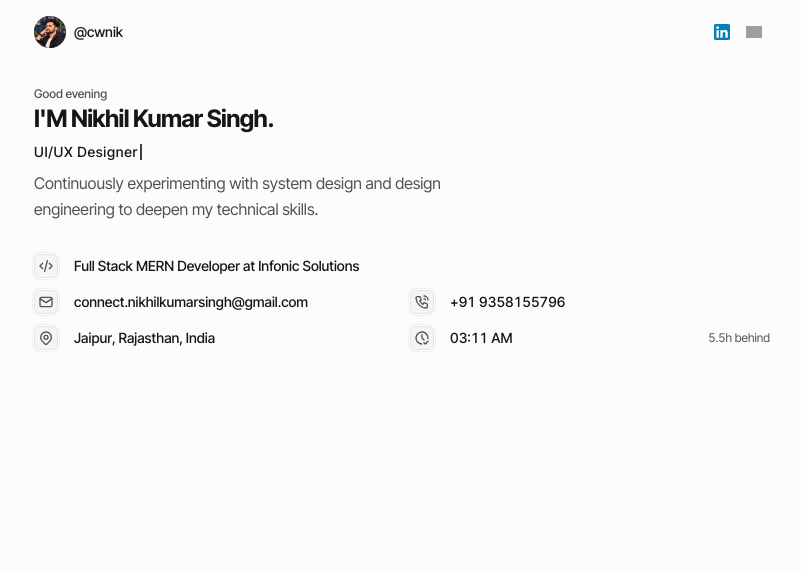
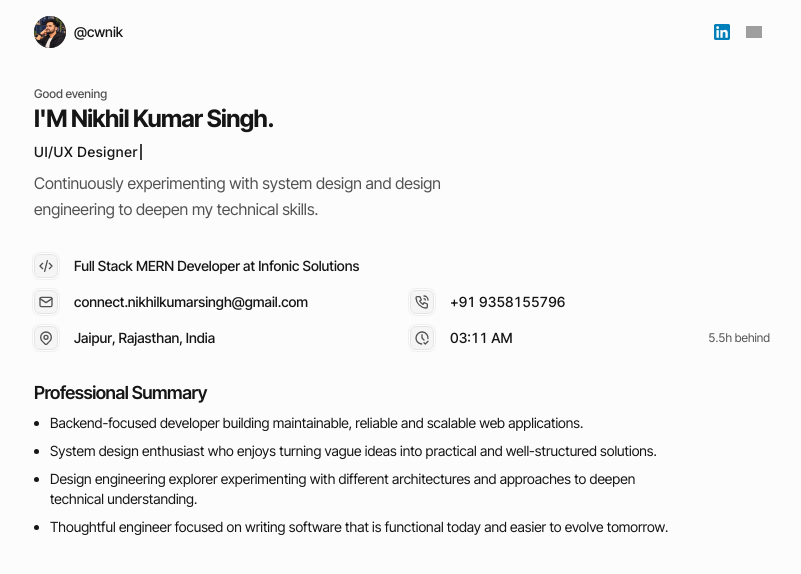
Before and after one commit to cwnik/nikhilkumarsingh.dev, a Next.js app: page / in a window 1280 px wide. Shown: the top 574 px of the page, without its empty margins (238-1039 px from the left). Built offline with nearby package versions, Linux system fonts and the light colour scheme; grey boxes are pictures that could not be loaded.

Commit message:
feat: add professional summary

```diff
--- a/app/page.tsx
+++ b/app/page.tsx
@@ -1,11 +1,13 @@
 import { Introduction } from "@/features/author/introduction";
 import { AuthorOverview } from "@/features/author/overview";
+import { ProfessionalSummary } from "@/features/author/professional-summary";
 
 export default function LandingPage() {
     return (
         <main className="flex grow flex-col">
             <Introduction />
             <AuthorOverview />
+            <ProfessionalSummary />
         </main>
     );
 }
--- a/components/ui/typography.tsx
+++ b/components/ui/typography.tsx
@@ -6,6 +6,16 @@ function Heading({ className, ...props }: ComponentProps<"h1">) {
         <h1
             data-slot="heading"
             className={cn("scroll-m-20 text-2xl/tight font-bold tracking-tight", className)}
+            {...props}
+        />
+    );
+}
+
+function Title({ className, ...props }: ComponentProps<"h2">) {
+    return (
+        <h2
+            data-slot="heading"
+            className={cn("scroll-m-20 text-lg/tight font-semibold tracking-tight", className)}
             {...props}
         />
     );
@@ -23,4 +33,4 @@ function Small({ className, ...props }: ComponentProps<"small">) {
     return <small data-slot="small" className={cn("text-xs/snug font-medium", className)} {...props} />;
 }
 
-export { Heading, Paragraph, Lead, Small };
+export { Heading, Title, Paragraph, Lead, Small };
--- a/features/author/constants/author.ts
+++ b/features/author/constants/author.ts
@@ -10,5 +10,11 @@ export const AUTHOR = {
     countryCode: "+91",
     phoneNumber: "9358155796",
     currentDesignation: "Full Stack MERN Developer",
-    currentCompany: "Infonic Solutions"
+    currentCompany: "Infonic Solutions",
+    professionalSummary: [
+        "Backend-focused developer building maintainable, reliable and scalable web applications.",
+        "System design enthusiast who enjoys turning vague ideas into practical and well-structured solutions.",
+        "Design engineering explorer experimenting with different architectures and approaches to deepen technical understanding.",
+        "Thoughtful engineer focused on writing software that is functional today and easier to evolve tomorrow."
+    ]
 };
--- /dev/null
+++ b/features/author/professional-summary.tsx
@@ -0,0 +1,21 @@
+import { Container } from "@/components/ui/container";
+import { Title } from "@/components/ui/typography";
+
+import { AUTHOR } from "./constants/author";
+
+export function ProfessionalSummary() {
+    return (
+        <section>
+            <Container className="space-y-2">
+                <Title>Professional Summary</Title>
+                <ul className="ms-4 list-disc space-y-2">
+                    {AUTHOR.professionalSummary.map((item, index) => (
+                        <li key={index} className="text-sm text-pretty">
+                            {item}
+                        </li>
+                    ))}
+                </ul>
+            </Container>
+        </section>
+    );
+}
```
